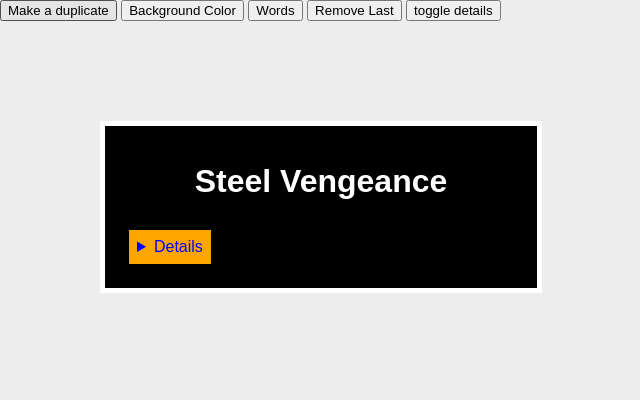
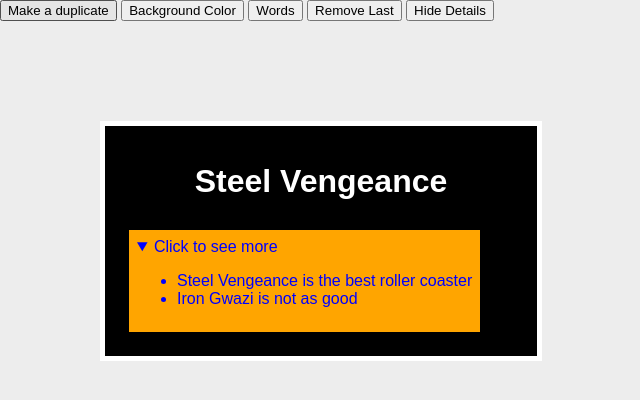
Before and after one commit to pjstrauss12/coaster-card, a website with bundled scripts: page index.html in a window 1280 px wide. Shown: the whole page, without its empty margins (0-640 px from the left). Built offline with nearby package versions, Linux system fonts and the light colour scheme.

Commit message:
Custom Event to toggle show/hide details

```diff
--- a/index.html
+++ b/index.html
@@ -32,7 +32,7 @@
   </div>
   <div id="card">
     <meme-maker></meme-maker>
-    <coaster-card>
+    <coaster-card opened>
       <ul>
         <li>Steel Vengeance is the best roller coaster</li>
         <li>Iron Gwazi is not as good</li>
@@ -42,14 +42,12 @@
   </div>
   <script type="module" src="./src/coaster-card.js"></script>
   <script>
-    document.querySelector('.detail').addEventListener('click', function(e){
-      const details = document.querySelector('coaster-card').shadowRoot.querySelector('details');
-      if (details.getAttribute('open')) {
-        details.removeAttribute('open');
-      }
-      else {
-        details.setAttribute('open','open');
-     }
+    document.body.addEventListener('opened-changed', (e) =>{
+      document.querySelector('.detail').innerText = e.detail.value ? 'Hide Details' : "Show Details";
+    });
+    document.querySelector('.detail').addEventListener('click', (e) => {
+      const card = document.querySelector('coaster-card');
+      card.opened = !card.opened;
     });
     document.querySelector('.add').addEventListener('click', function(e) {
       const itemToClone = document.querySelector('coaster-card').cloneNode();
--- a/src/coaster-card.js
+++ b/src/coaster-card.js
@@ -10,7 +10,8 @@
     imgurl: {type: String},
     top: {type: String},
     bottom: {type: String},
-    colors: {type: Boolean, reflect: true}
+    colors: {type: Boolean, reflect: true},
+    opened: {type: Boolean, reflect: true}
   }
 
   static styles = css`
@@ -90,6 +91,7 @@
     }
   `;
 
+
   constructor() {
     super();
     this.header = 'My app';
@@ -97,7 +99,31 @@
     this.imgurl = 'https://upload.wikimedia.org/wikipedia/commons/thumb/5/5e/Steel_Vengeance_Drop_View.jpg/250px-Steel_Vengeance_Drop_View.jpg';
     this.top = 'This is a roller coaster';
     this.bottom = 'It can be changed';
+    this.opened = false;
   }
+
+  toggleEvent(e){
+    const state = this.shadowRoot.querySelector('details').getAttribute('open') === '' ? true : false;
+    this.opened = state;
+
+  }
+
+  updated(changedProperties){
+    changedProperties.forEach((oldValue, propName) => {
+      if (propName === 'opened') {
+        this.dispatchEvent(new CustomEvent('opened-changed',
+        {
+          composed: true,
+          bubbles: true,
+          cancelable: false,
+          detail: {
+            value: this[propName]
+          }
+        }));
+      }
+    });
+  };
+
 
   render() {
     return html`
@@ -107,7 +133,8 @@
         image-url="${this.imgurl}"
         top-text="${this.top}"
         bottom-text="${this.bottom}"></meme-maker>
-        <details class="details">
+        <details class="details" .open="${this.opened}" @toggle="${this.toggleEvent}">
+          <summary>Click to see more</summary>
           <slot>
           </slot>
         </details>
```
